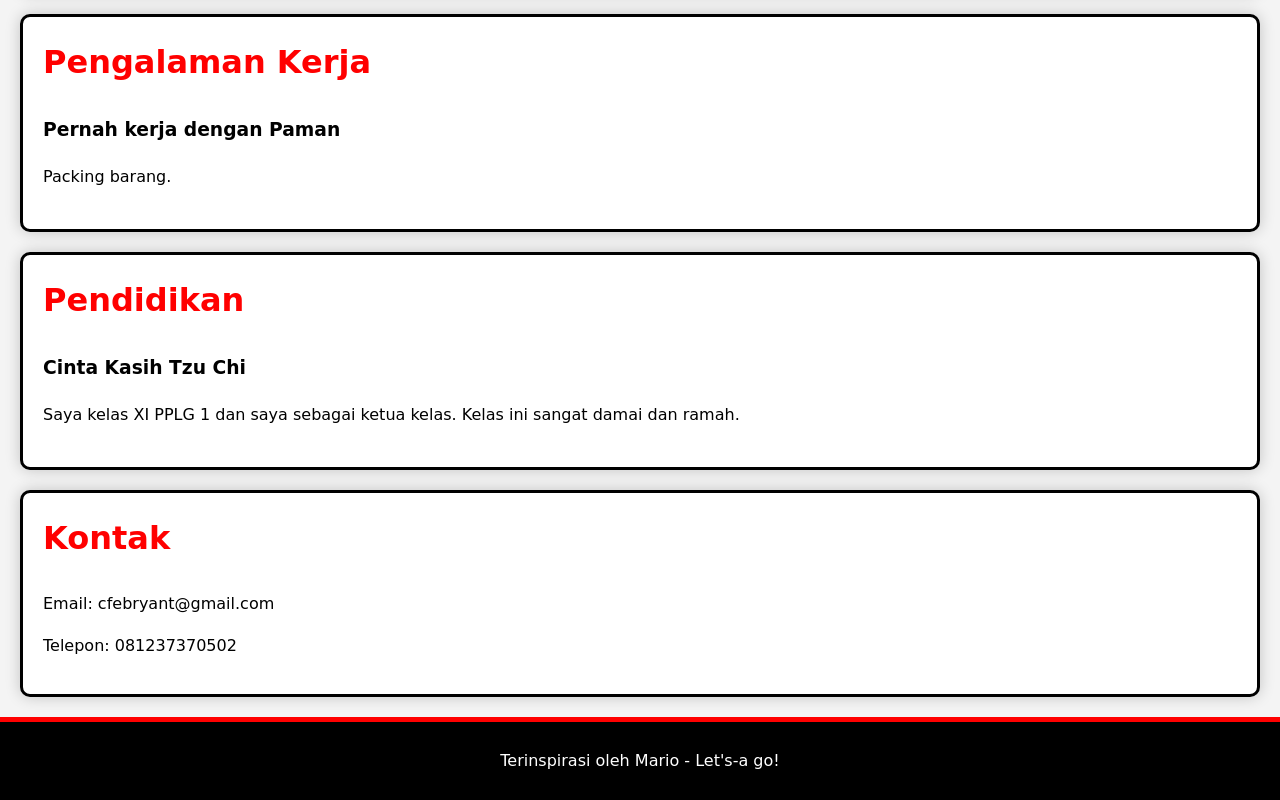
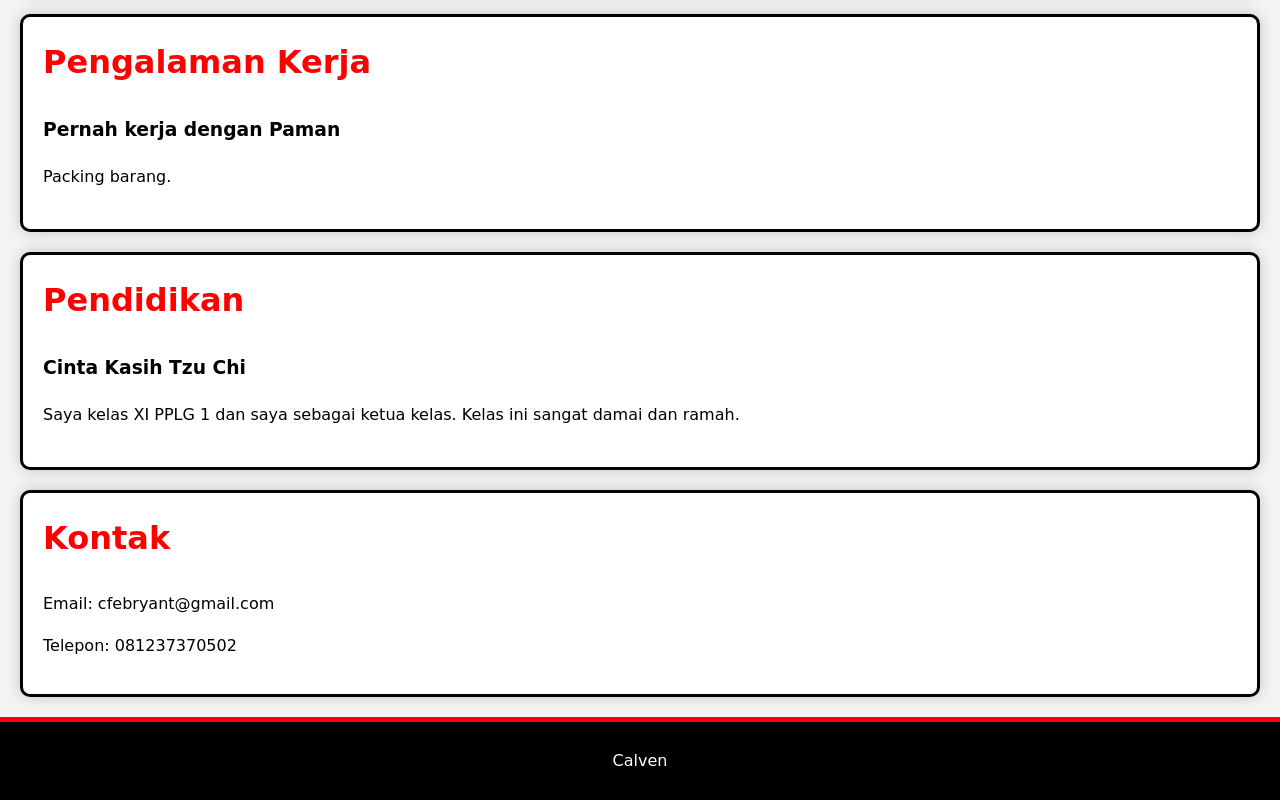
Before and after one commit to Calvenfeb/portofolio-2, a plain HTML site: page index.html in a window 1280 px wide. Shown: the part 891-1691 px from the top of the page. Drawn offline with Linux system fonts and the light colour scheme.

Commit message:
Update index.html

```diff
--- a/index.html
+++ b/index.html
@@ -51,7 +51,7 @@
     </section>
 
     <footer>
-        <p>Terinspirasi oleh Mario - Let's-a go!</p>
+        <p>Calven</p>
     </footer>
 </body>
 </html>
```
